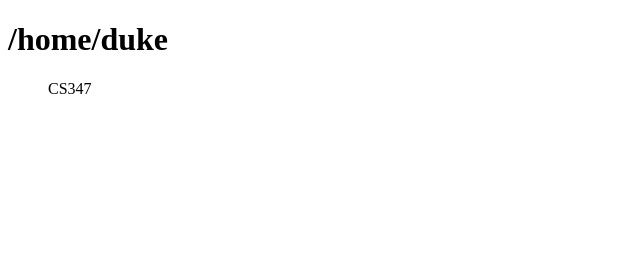
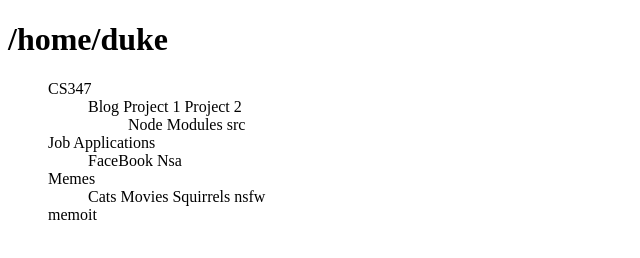
Before and after one commit to Sam-van-de-Graaf/blog, a plain HTML site: page index.html in a window 1280 px wide. Shown: the whole page, without its empty margins (0-640 px from the left). Drawn offline with Linux system fonts and the light colour scheme.

Commit message:
testing ul tag

```diff
--- a/index.html
+++ b/index.html
@@ -8,6 +8,31 @@
     <body>
         <h1>/home/duke</h1>
 
-        <ul> CS347</ul>
+        <ul>
+            <l>CS347</l>
+            <ul>
+                <l> Blog </l>
+                <l> Project 1 </l>
+                <l> Project 2 </l>
+                <ul>
+                    <l> Node Modules</l>
+                    <l> src </l>
+                </ul>
+            </ul>
+            <l> Job Applications </l>
+            <ul>
+                <l> FaceBook </l>
+                <l> Nsa </l>
+            </ul>
+            <l> Memes </l>
+            <ul>
+                <l> Cats </l>
+                <l> Movies </l>
+                <l> Squirrels </l>
+                <l> nsfw </l>
+            </ul>
+            <l> memoit </l>
+        </ul>
+
     </body>
 </html>
```
